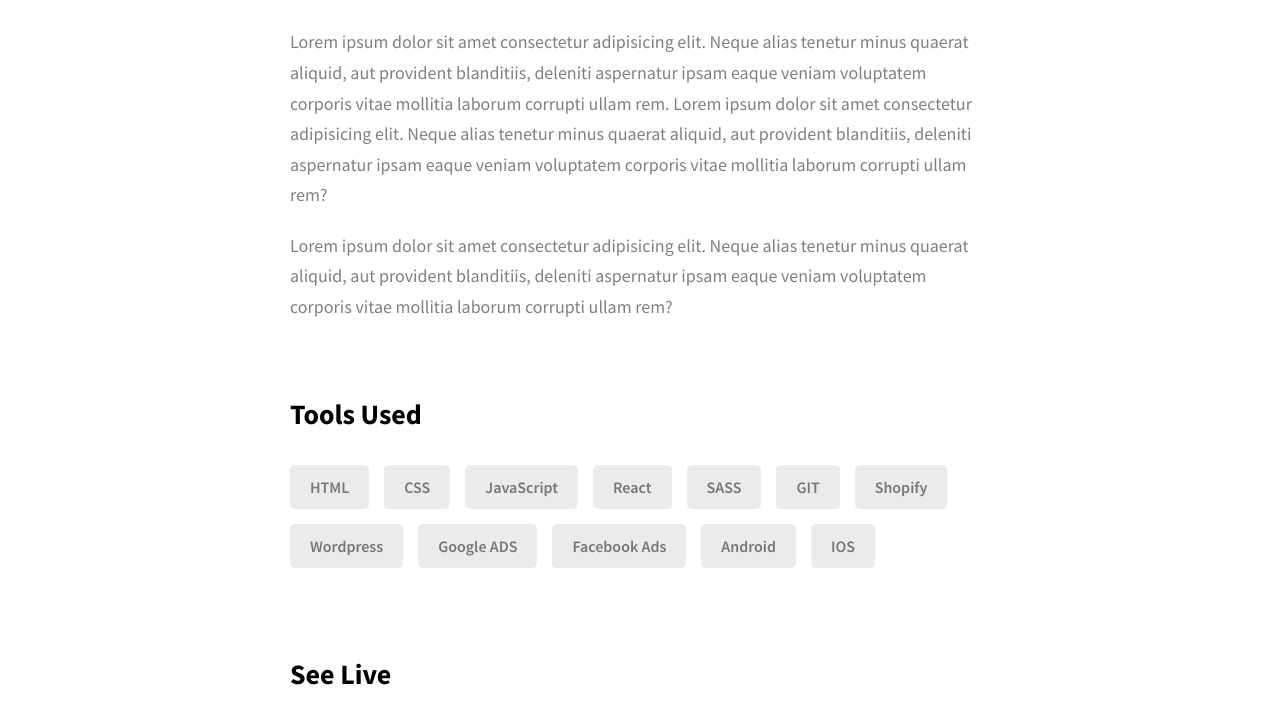
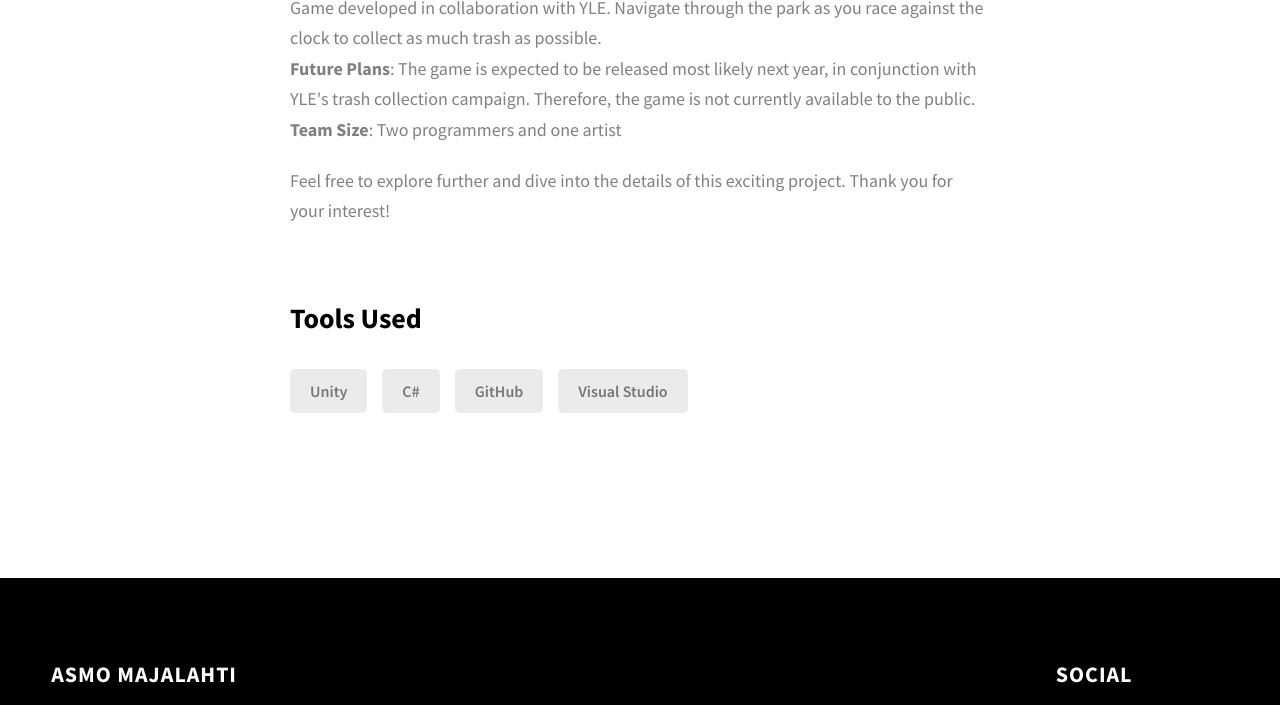
Before and after one commit to centyh/centyh.github.io, a website: page project-3.html in a window 1280 px wide. Shown: the part 1450-2155 px from the top of the page. Drawn offline with Linux system fonts and the light colour scheme.

Commit message:
Add files via upload

```diff
--- a/project-3.html
+++ b/project-3.html
@@ -4,7 +4,7 @@
     <meta charset="UTF-8" />
     <meta name="viewport" content="width=device-width, initial-scale=1.0" />
     <meta http-equiv="X-UA-Compatible" content="ie=edge" />
-    <title>Case Study of Project 3</title>
+    <title>Roskapussit YLE</title>
     <meta name="description" content="Case study page of Project" />
 
     <link rel="stylesheet" href="css/style.css" />
@@ -22,12 +22,12 @@
         <div class="header__logo-container">
           <div class="header__logo-img-cont">
             <img
-              src="./assets/png/john-doe.png"
-              alt="Ram Maheshwari Logo Image"
+              src="./assets/png/pic.png"
+              alt="Asmo Logo Image"
               class="header__logo-img"
             />
           </div>
-          <span class="header__logo-sub">John Doe</span>
+          <span class="header__logo-sub">Asmo Majalahti</span>
         </div>
         <div class="header__main">
           <ul class="header__links">
@@ -84,7 +84,7 @@
     </header>
     <section class="project-cs-hero">
       <div class="project-cs-hero__content">
-        <h1 class="heading-primary">Project 3</h1>
+        <h1 class="heading-primary">Roskapussit YLE</h1>
         <div class="project-cs-hero__info">
           <p class="text-primary">
             Lorem ipsum dolor sit amet consectetur adipisicing elit. Dignissimos
@@ -93,7 +93,7 @@
           </p>
         </div>
         <div class="project-cs-hero__cta">
-          <a href="#" class="btn btn--bg" target="_blank">Live Link</a>
+          <a href="#" class="btn btn--bg" target="_blank">Game Link</a>
         </div>
       </div>
     </section>
@@ -102,7 +102,7 @@
         <div class="project-details__content">
           <div class="project-details__showcase-img-cont">
             <img
-              src="./assets/jpeg/project-mockup-example.jpeg"
+              src="./assets/png/roskapussit.png"
               alt="Project Image"
               class="project-details__showcase-img"
             />
@@ -111,40 +111,27 @@
             <div class="project-details__desc">
               <h3 class="project-details__content-title">Project Overview</h3>
               <p class="project-details__desc-para">
-                Lorem ipsum dolor sit amet consectetur adipisicing elit. Neque
-                alias tenetur minus quaerat aliquid, aut provident blanditiis,
-                deleniti aspernatur ipsam eaque veniam voluptatem corporis vitae
-                mollitia laborum corrupti ullam rem. Lorem ipsum dolor sit amet
-                consectetur adipisicing elit. Neque alias tenetur minus quaerat
-                aliquid, aut provident blanditiis, deleniti aspernatur ipsam
-                eaque veniam voluptatem corporis vitae mollitia laborum corrupti
-                ullam rem?
+                Game developed in collaboration with YLE. Navigate through the park as you race against the clock to collect as much trash as possible. <br>
+
+                <strong>Future Plans</strong>: The game is expected to be released most likely next year, in conjunction with YLE's trash collection campaign.
+                Therefore, the game is not currently available to the public. <br>
+                <strong>Team Size</strong>: Two programmers and one artist <br>
               </p>
               <p class="project-details__desc-para">
-                Lorem ipsum dolor sit amet consectetur adipisicing elit. Neque
-                alias tenetur minus quaerat aliquid, aut provident blanditiis,
-                deleniti aspernatur ipsam eaque veniam voluptatem corporis vitae
-                mollitia laborum corrupti ullam rem?
+                Feel free to explore further and dive into the details of this exciting project. Thank you for your interest!
               </p>
             </div>
             <div class="project-details__tools-used">
               <h3 class="project-details__content-title">Tools Used</h3>
               <div class="skills">
-                <div class="skills__skill">HTML</div>
-                <div class="skills__skill">CSS</div>
-                <div class="skills__skill">JavaScript</div>
-                <div class="skills__skill">React</div>
-                <div class="skills__skill">SASS</div>
-                <div class="skills__skill">GIT</div>
-                <div class="skills__skill">Shopify</div>
-                <div class="skills__skill">Wordpress</div>
-                <div class="skills__skill">Google ADS</div>
-                <div class="skills__skill">Facebook Ads</div>
-                <div class="skills__skill">Android</div>
-                <div class="skills__skill">IOS</div>
+                <div class="skills__skill">Unity</div>
+                <div class="skills__skill">C#</div>
+                <div class="skills__skill">GitHub</div>
+                <div class="skills__skill">Visual Studio</div>
+
               </div>
             </div>
-            <div class="project-details__links">
+            <!--<div class="project-details__links">
               <h3 class="project-details__content-title">See Live</h3>
               <a
                 href="#"
@@ -158,7 +145,7 @@
                 target="_blank"
                 >Code Link</a
               >
-            </div>
+            </div>-->
           </div>
         </div>
       </div>
@@ -209,20 +196,18 @@
             </div>
           </div>
           <div class="main-footer__row main-footer__row-2">
-            <h4 class="heading heading-sm text-lt">John Doe</h4>
+            <h4 class="heading heading-sm text-lt">Asmo Majalahti</h4>
             <p class="main-footer__short-desc">
-              Lorem ipsum dolor sit amet consectetur adipisicing elit facilis
-              tempora explicabo quae quod deserunt
             </p>
           </div>
         </div>
 
-        <div class="main-footer__lower">
+        <!--<div class="main-footer__lower">
           &copy; Copyright 2021. Made by
           <a rel="noreferrer" target="_blank" href="https://rammaheshwari.com"
             >Ram Maheshwari</a
           >
-        </div>
+        </div>-->
       </div>
     </footer>
     <script src="./index.js"></script>
```
Also changed, not shown: index.html (+4 -6 lines), project-1.html (+2 -0 lines), project-2.html (+2 -0 lines).
